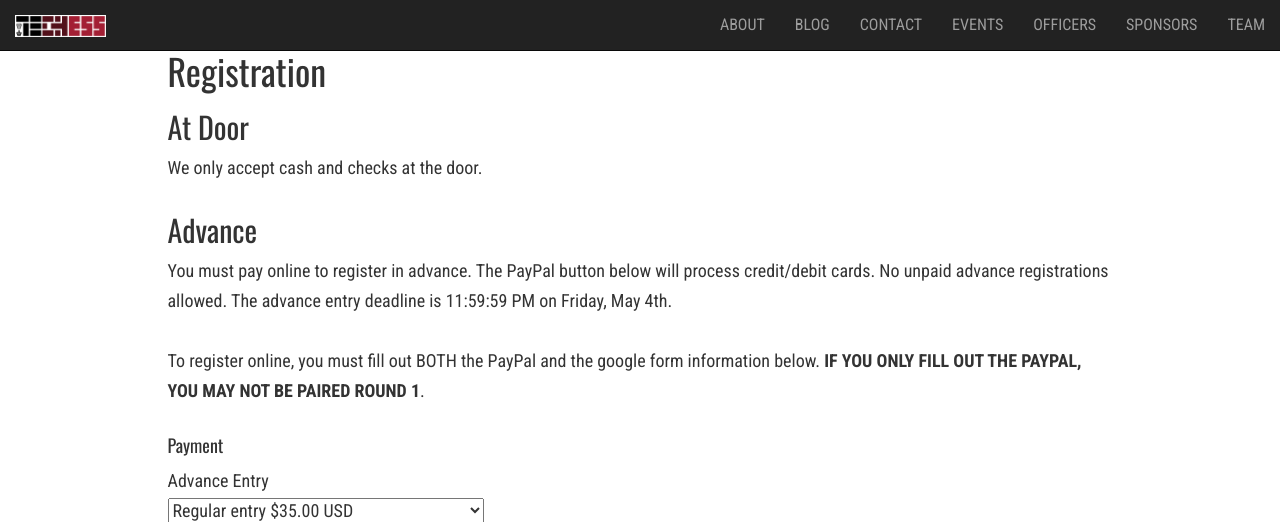
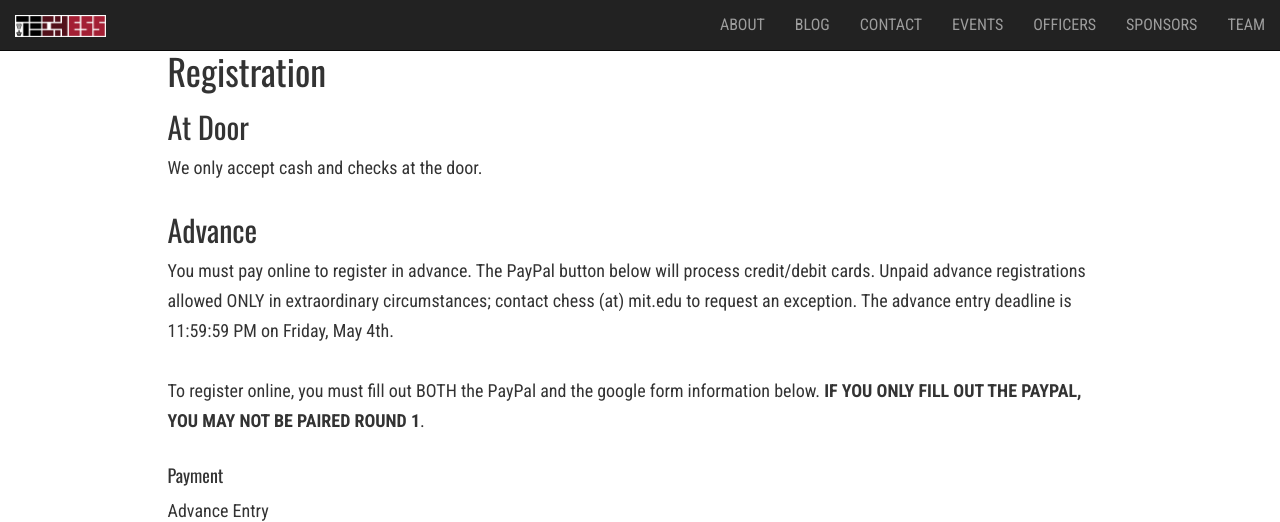
Before and after one commit to Tech-Chess/tech-chess.github.io, a Jekyll site: the page built from _posts/2018-5-6-SpringTournament.md, in a window 1280 px wide and 900 px high, scrolled down 2364 px, cut to the strip 0-522 px from the top of the window. Built offline with Jekyll 4.4.1, drawn with Linux system fonts in a browser that asks for light colours; nearby versions of some CDN libraries.

Commit message:
Update 2018-5-6-SpringTournament.md

```diff
--- a/_posts/2018-5-6-SpringTournament.md
+++ b/_posts/2018-5-6-SpringTournament.md
@@ -58,7 +58,7 @@
 
 ## Advance
 
-You must pay online to register in advance. The PayPal button below will process credit/debit cards. No unpaid advance registrations allowed. The advance entry deadline is 11:59:59 PM on Friday, May 4th.
+You must pay online to register in advance. The PayPal button below will process credit/debit cards. Unpaid advance registrations allowed ONLY in extraordinary circumstances; contact chess (at) mit.edu to request an exception. The advance entry deadline is 11:59:59 PM on Friday, May 4th.
 
 To register online, you must fill out BOTH the PayPal and the google form information below. **IF YOU ONLY FILL OUT THE PAYPAL, YOU MAY NOT BE PAIRED ROUND 1**.
 
```
